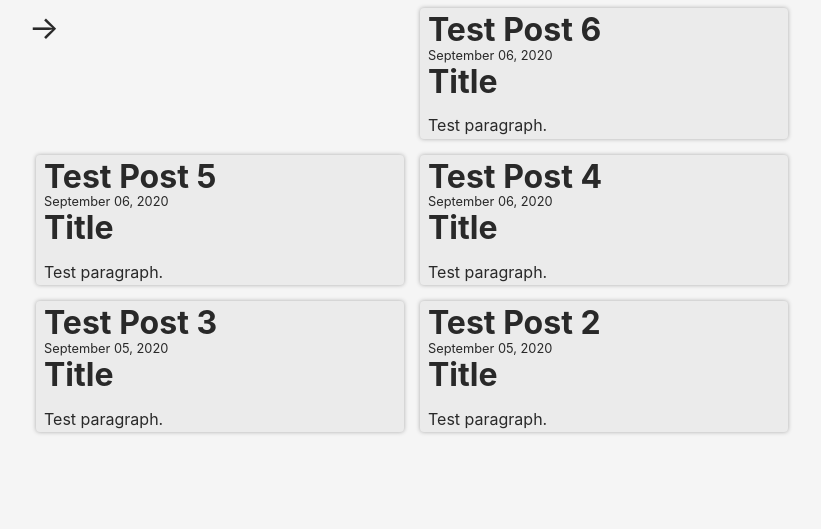
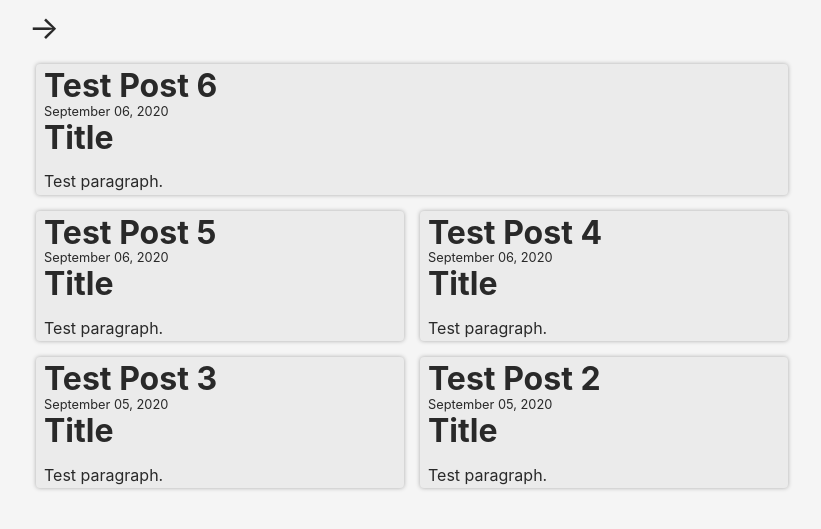
Before and after one commit to softwerks/blog.bkgmn.net, a Jekyll site: the page built from index.html, in a window 1280 px wide. Shown: the top 529 px of the page, without its empty margins (228-1049 px from the left). Built offline with Jekyll 4.4.1, drawn with Linux system fonts in a browser that asks for light colours; the list of posts is cut into pages by our own code.

Commit message:
Update layout.scss

```diff
--- a/_sass/blog/layout.scss
+++ b/_sass/blog/layout.scss
@@ -45,10 +45,6 @@ $color-link: #0472f1;
         .article {
             flex-basis: 50%;
 
-            :first-child {
-                flex-basis: 100%;
-            }
-
             p a {
                 color: $color-link;
             }
@@ -78,6 +74,10 @@ $color-link: #0472f1;
                 font-size: 0.8rem;
             }
         }
+
+        :first-child {
+            flex-basis: 100%;
+        }
     }
 
     .pagination {
```
